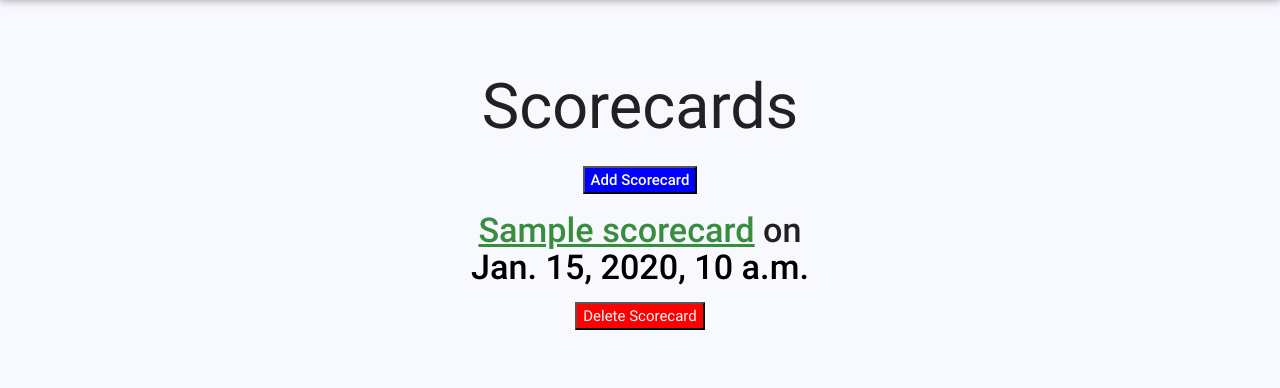
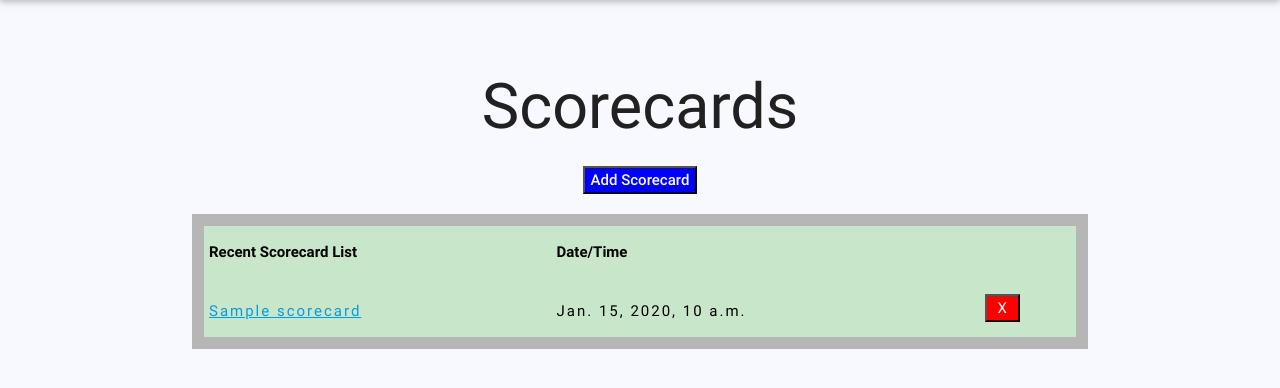
Before and after one commit to pnitto/Golf_Project, a Django app: a page that uses app/golf_project/golf_app/templates/golf_app/scorecard_list.html in a window 1280 px wide. Shown: the part 64-452 px from the top of the page. Run offline with Django 3.2, Linux system fonts and the light colour scheme; a user stored in the database is signed in; tables that the repository leaves empty hold one stand-in row (values such as "Sample post"); parts of the project's set-up code (start-up, migrations or seed data) failed here and were passed over; some libraries are stand-ins or nearby versions.

Commit message:
scorecard list table, scorecard detail, hole detail , hole edit color/formatting (green,gray, white *start*)

```diff
--- a/app/golf_project/golf_app/static/css/style.css
+++ b/app/golf_project/golf_app/static/css/style.css
@@ -12,15 +12,6 @@
 
 .icon-block .material-icons {
 	font-size: inherit;
-}
-
-table.bordered {
-    background-color: ghostwhite;
-    border: 2px white;
-    width: 60%;
-    height: 70%;
-    padding-right: 10px;
-    padding-left: 10px;
 }
 
 table td {
@@ -42,10 +33,6 @@ nav.top-nav {
     color: white;
 }
 
-a.scorecard-list {
-    color: #388E3C;
-}
-
 .scorecard-list {
     color: #212121;
     padding-top: 40px;
@@ -54,6 +41,7 @@ a.scorecard-list {
 button.delete {
     color: white;
     background-color: red;
+    width: 35px;
 }
 
 button.add-scorecard {
@@ -75,7 +63,7 @@ label {
 }
 
 .hole-detail {
-    color: white;
+    color: black;
 }
 
 .checkbox-fix label{
@@ -84,7 +72,7 @@ label {
 }
 
 .player-info {
-    color: white;
+    color: black;
     font-size: x-large;
 }
 
@@ -99,8 +87,6 @@ label {
     right-padding: 12px;
     padding: 12px;
 }
-
-
 
 .begin-round {
     background-color: #607D8B;
@@ -125,6 +111,13 @@ form.login {
 h1.Comment-title {
     color: white;
 }
-.container {
-    color: gray;
+
+table.hoverable {
+    background-color: #C8E6C9;
 }
+.add-score-btn {
+    margin: 20px;
+}
+.hole-detail {
+    margin: 20px;
+}
--- a/app/golf_project/golf_app/templates/golf_app/hole_form.html
+++ b/app/golf_project/golf_app/templates/golf_app/hole_form.html
@@ -17,6 +17,7 @@
     <div class="hole-detail">
         <h2 align="center">Hole Number: {{ hole.hole_number }}</h2>
     </div>
+    <div class="container">
         <form method="post" id="edit-hole">
             {% csrf_token %}
             {% for field in form %}<p>
@@ -32,6 +33,7 @@
             {% endfor %}
             <button type="submit" value="update">Submit</button>
         </form>
+    </div>
 {% endblock %}
 
 </body>
--- a/app/golf_project/golf_app/templates/golf_app/scorecard_detail.html
+++ b/app/golf_project/golf_app/templates/golf_app/scorecard_detail.html
@@ -18,8 +18,9 @@
      <div align="center"><strong>Over/Under Par(-) Total :</strong> {{ scorecard.over_under_par }}</div>
     </div>
 </br>
-    <div class="container">
-      <table border="1" align="center" class="bordered" id="scorecard-detail">
+    <div class="container" id="sc-detail-tb">
+      <table align="center" class="hoverable">
+
         <thead>
           <tr>
               <th data-field="id">Hole Number</th>
@@ -38,7 +39,6 @@
         </tbody>
       </table>
     </div>
-    </div>
 {% endblock %}
 </body>
 </html>
--- a/app/golf_project/golf_app/templates/golf_app/scorecard_list.html
+++ b/app/golf_project/golf_app/templates/golf_app/scorecard_list.html
@@ -24,29 +24,34 @@
 <div class="scorecard-list">
     <h1 align="center">Scorecards</h1>
 
-<div align="center">
+<div align="center" class="add-score-btn">
     <form method="post" action="{% url 'golf_app:create_scorecard' %}">
             {% csrf_token %}
             <button type="submit" class="add-scorecard"><strong>Add Scorecard</strong></button>
         </form>
 </div>
-    <div align="center">
+  <div align="center" class="container">
+    <table align="center" class="hoverable">
+            <th><font color="black">Recent Scorecard List</font></th>
+            <th><font color="black">Date/Time</font></th>
+            <th></th>
                 {% for scorecard in object_list %}
-    <ul>
-    <li><h4><strong>
-        <a href="{% url 'golf_app:scorecard_detail' scorecard.id %}" class="scorecard-list">
-        <u>{{ scorecard.course_name }}</u></a> on
-        <div class="timestamp-sc"> {{ scorecard.timestamp }}
-        </div>
-        </strong></h4></li>
-
-    </ul>
+                <tr>
+                    <td>
+                        <a href="{% url 'golf_app:scorecard_detail' scorecard.id %}">
+                        <u>{{ scorecard.course_name }}</u></a>
+                    </td>
+                    <td>
+                        <div class="timestamp-sc"> {{ scorecard.timestamp }}</div></td>
+                    <td>
                         <form method="get" action="{% url 'golf_app:delete_scorecard' scorecard.id %}" class="delete-scorecard-button">
                             {% csrf_token %}
-            <button type="submit" class="delete">Delete Scorecard</button>
+                            <button type="submit" class="delete">X</button>
                         </form>
+                    </td>
+                </tr>
         {% endfor %}
-    </div>
+    </table>
   </div>
 {% endblock %}
 </body>
--- a/app/golf_project/golf_app/templates/home.html
+++ b/app/golf_project/golf_app/templates/home.html
@@ -49,7 +49,11 @@
     <h1 align="center" class="welcome-font"> Welcome {{ user.username }}!</h1>
     {% endblock %}
   <div align="center">
-    <button class="waves-effect light green waves-dark btn-large gray begin-round"><a class="black-text" href="{% url 'golf_app:scorecard_history' %}"><strong>Add Scorecard to Begin Round</strong></a></button>
+    <button class="waves-effect light green waves-dark btn-large gray begin-round">
+        <a class="black-text" href="{% url 'golf_app:scorecard_history' %}">
+            <strong>Add Scorecard to Begin Round</strong>
+        </a>
+    </button>
   </div>
     {% block content %}
     {% endblock %}
```
Also changed, not shown: app/golf_project/golf_app/templates/golf_app/hole_detail.html (+15 -4 lines). Lines whose indentation alone changed are shown as unchanged.
